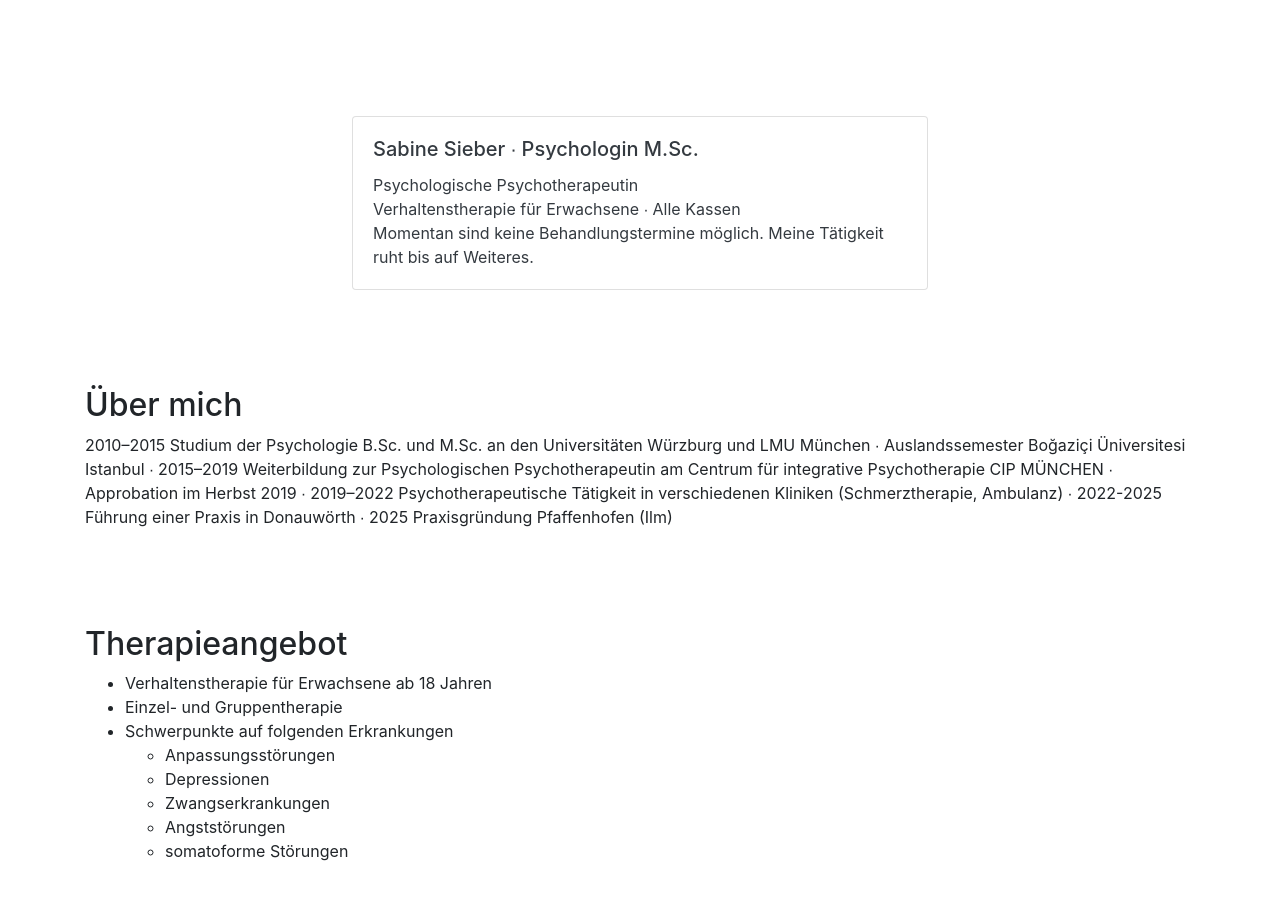
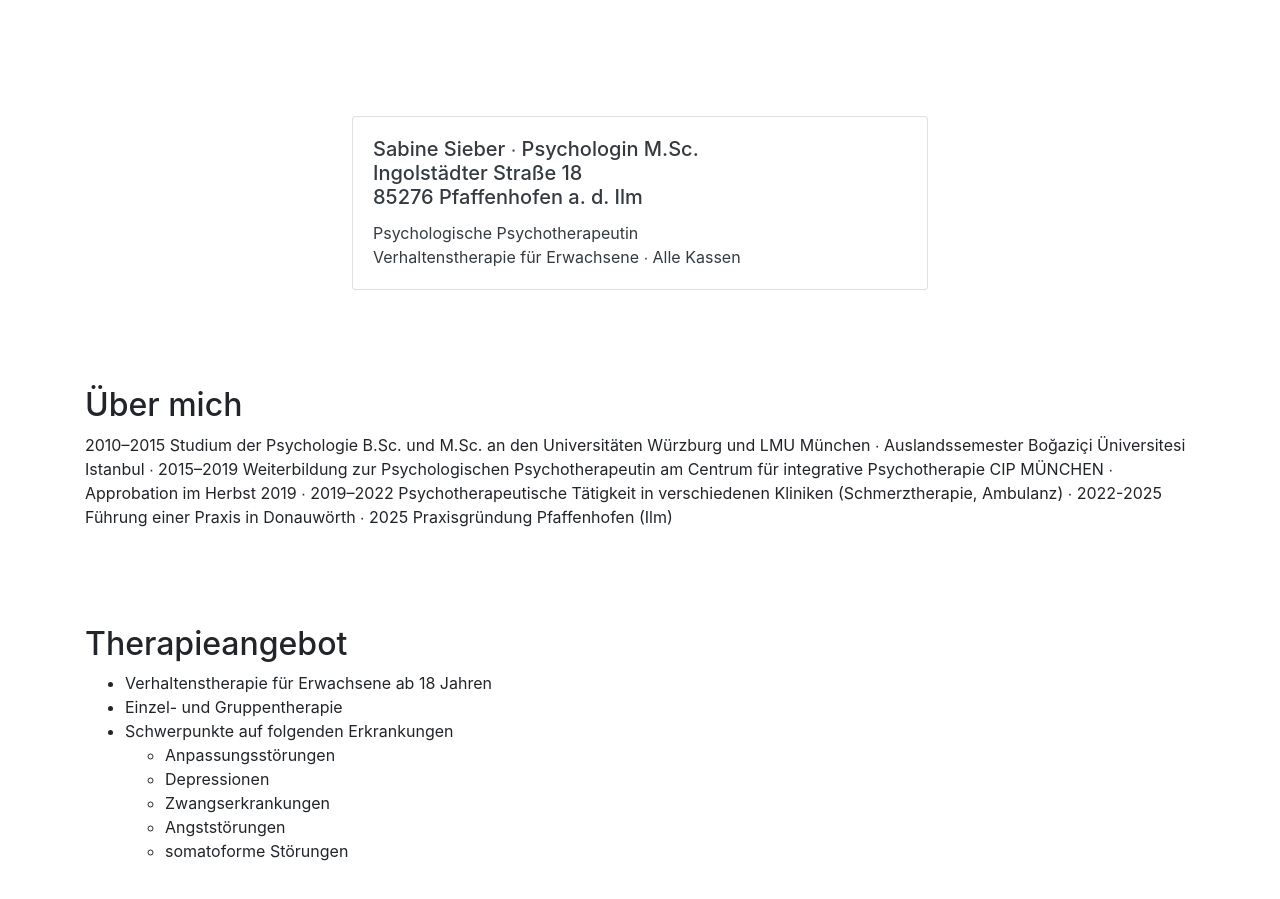
Before and after one commit to tbrunner83/tbrunner83.github.io, a plain HTML site: page index.html in a window 1280 px wide. Shown: the part 780-1679 px from the top of the page. Drawn offline with nearby package versions, Linux system fonts and the light colour scheme.

Commit message:
Homepage nach Elternzeit wieder aktiviert

```diff
--- a/index.html
+++ b/index.html
@@ -48,10 +48,10 @@
 <div class="col d-flex justify-content-center">
 		<div class="card" style = "width: 36rem;">
 			<div class="card-body">
-				<h5 class ="card-title text-dark"> Sabine Sieber ∙ Psychologin M.Sc.</h5>
+				<h5 class ="card-title text-dark"> Sabine Sieber ∙ Psychologin M.Sc.<br />Ingolstädter Straße 18<br />85276 Pfaffenhofen a. d. Ilm</h5>
 					<p class="card-text text-dark">
 			Psychologische Psychotherapeutin<br />Verhaltenstherapie für Erwachsene ∙ Alle Kassen<br />
-						Momentan sind keine Behandlungstermine möglich. Meine Tätigkeit ruht bis auf Weiteres.
+
 
 					<!--<h6 class ="card-title text-dark"> Praxis Pfaffenhofen</h6>
 					Münchener Straße 12 (Insel 1) <br /> 85276 Pfaffenhofen (Ilm)<br /><br />Behandlungstermine nach telefonischer Vereinbarung<br />Telefonische Sprechzeiten Freitag 15:00 Uhr–16:40 Uhr<br />
```
